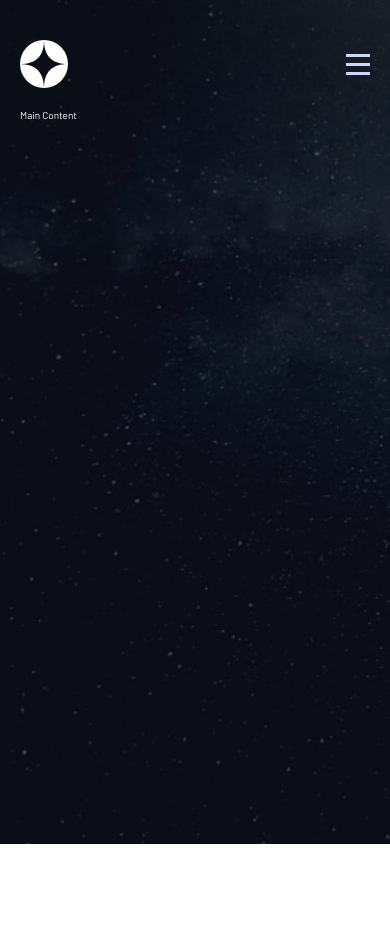
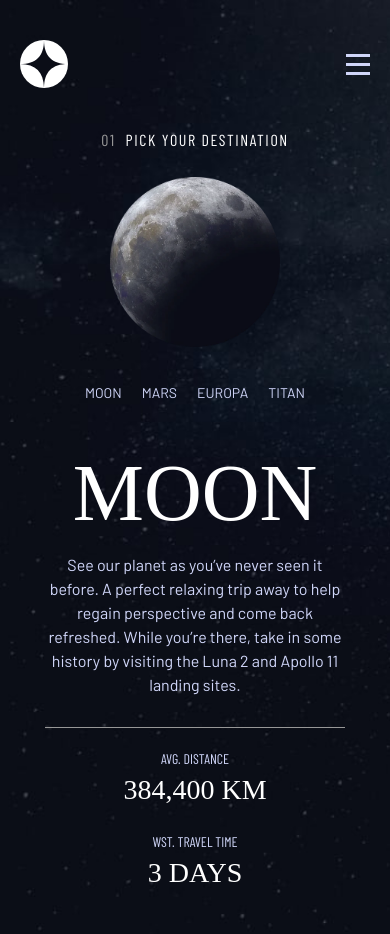
Before and after one commit to Daniel-Ezekiel/space-tourism, a React (Vite) app: page /destination in a window 390 px wide. Before the commit the page ends 844 px from the top, so only its background shows below. Built offline with nearby package versions, Linux system fonts and the light colour scheme; a web font is replaced by a local one.

Commit message:
feat: mobile view for destination page

```diff
--- a/src/pages/Crew.jsx
+++ b/src/pages/Crew.jsx
@@ -5,10 +5,7 @@ import bgMobile from "/src/assets/crew/background-crew-mobile.jpg";
 
 const Crew = () => {
   return (
-    <div
-      style={{ backgroundImage: `url('${bgMobile}')` }}
-      className='min-h-[100vh] p-4 bg-cover text-white md:pt-[0] md:pr-[0]'
-    >
+    <div className='min-h-[100vh] p-4 bg-crew-mobile bg-cover text-white md:bg-crew-tablet md:pt-[0] md:pr-[0] xl:bg-crew-desktop'>
       <Header />
       <main>Main Content</main>
     </div>
--- a/src/pages/Destination.jsx
+++ b/src/pages/Destination.jsx
@@ -1,16 +1,65 @@
 import Header from "../components/Header";
+import Moon from "../assets/destination/image-moon.webp";
 import bgDesktop from "../assets/destination/background-destination-desktop.jpg";
 import bgTablet from "../assets/destination/background-destination-tablet.jpg";
 import bgMobile from "/src/assets/destination/background-destination-mobile.jpg";
 
 const Destination = () => {
   return (
-    <div
-      style={{ backgroundImage: `url('${bgMobile}')` }}
-      className='min-h-[100vh] p-4 bg-cover text-white md:pt-[0] md:pr-[0]'
-    >
+    <div className='min-h-[100vh] p-4 bg-destination-mobile bg-cover text-white md:bg-destination-tablet md:pt-[0] md:pr-[0] xl:bg-destination-desktop'>
       <Header />
-      <main>Main Content</main>
+      <main className='py-4 grid gap-5'>
+        <h1 className='font-tagline text-lg text-center text-white uppercase tracking-widest'>
+          <span className='mr-2 text-bold text-gray'>01</span>
+          Pick your destination
+        </h1>
+
+        <img src={Moon} alt='moon' className='w-[17rem] h-[17rem] mx-auto' />
+
+        <section className='w-[30rem] mx-auto grid gap-4'>
+          <ul className='flex justify-center gap-4'>
+            <li className='py-2'>
+              <button className='text-sm uppercase text-blue'>Moon</button>
+            </li>
+            <li className='py-2'>
+              <button className='text-sm uppercase text-blue'>Mars</button>
+            </li>
+            <li className='py-2'>
+              <button className='text-sm uppercase text-blue'>Europa</button>
+            </li>
+            <li className='py-2'>
+              <button className='text-sm uppercase text-blue'>Titan</button>
+            </li>
+          </ul>
+
+          <div className='pb-6 border-b border-b-gray'>
+            <h2 className='font-display uppercase text-center text-clamp'>
+              Moon
+            </h2>
+
+            <p className='text-lg text-blue text-center'>
+              See our planet as you’ve never seen it before. A perfect relaxing
+              trip away to help regain perspective and come back refreshed.
+              While you’re there, take in some history by visiting the Luna 2
+              and Apollo 11 landing sites.
+            </p>
+          </div>
+
+          <div className='grid justify-center font-display'>
+            <h3 className='font-tagline text-blue text-sm uppercase text-center'>
+              Avg. Distance
+            </h3>
+            <span className='text-[2.8rem] uppercase'>384,400 km</span>
+          </div>
+
+          <div className='grid justify-center font-display'>
+            <h3 className='font-tagline text-blue text-sm uppercase text-center'>
+              Wst. Travel Time
+            </h3>
+            <span className='text-[2.8rem] uppercase'>3 Days</span>
+          </div>
+        </section>
+      </main>
     </div>
   );
 };
--- a/src/pages/Technology.jsx
+++ b/src/pages/Technology.jsx
@@ -5,10 +5,7 @@ import bgMobile from "/src/assets/technology/background-technology-mobile.jpg";
 
 const Technology = () => {
   return (
-    <div
-      style={{ backgroundImage: `url('${bgMobile}')` }}
-      className='min-h-[100vh] p-4 bg-cover text-white md:pt-[0] md:pr-[0]'
-    >
+    <div className='min-h-[100vh] p-4 bg-technology-mobile bg-cover text-white md:bg-technology-tablet md:pt-[0] md:pr-[0] xl:bg-technology-desktop'>
       <Header />
       <main>Main Content</main>
     </div>
```
Also changed, not shown: src/data.json (line endings or trailing spaces).
